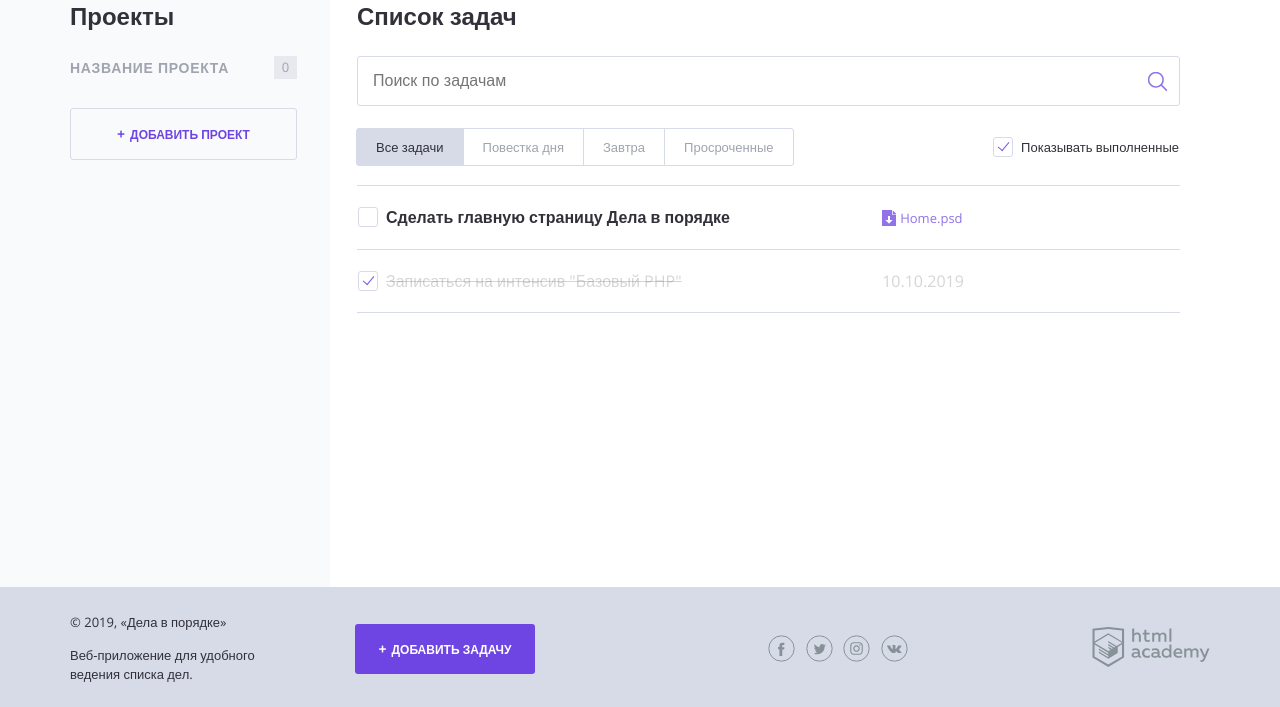
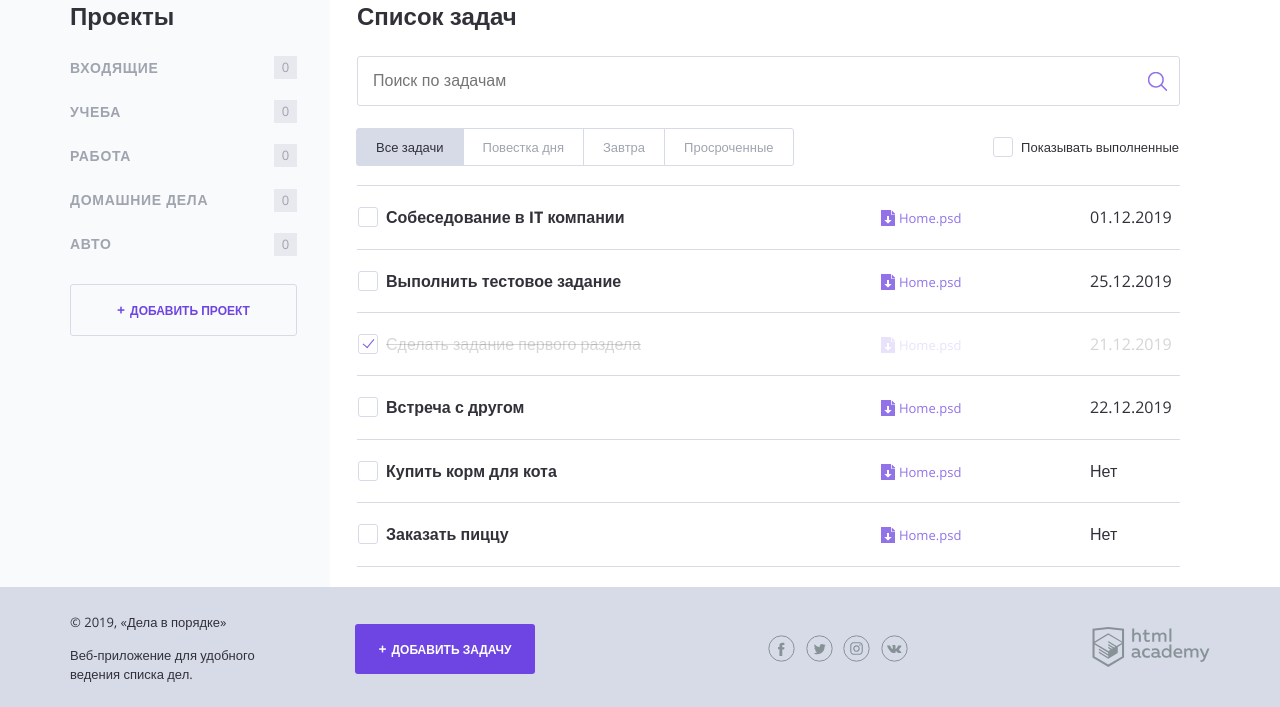
Before and after one commit to nikopol-fw/38064-doingsdone, a PHP site: page / in a window 1280 px wide. Shown: the part 93-800 px from the top of the page. Run offline with PHP 8.4, Linux system fonts and the light colour scheme.

Commit message:
Добавляет вывод массивов с проектами и задачами

```diff
--- a/index.php
+++ b/index.php
@@ -1,6 +1,43 @@
 <?php
 // показывать или нет выполненные задачи
 $show_complete_tasks = rand(0, 1);
+
+
+$projects = ['Входящие', 'Учеба', 'Работа', 'Домашние дела', 'Авто'];
+
+$tasks = [
+    [
+        'title' => 'Собеседование в IT компании',
+        'done_date' => '01.12.2019',
+        'category' => 'Работа',
+        'is_done' => false
+    ], [
+        'title' => 'Выполнить тестовое задание',
+        'done_date' => '25.12.2019',
+        'category' => 'Работа',
+        'is_done' => false
+    ], [
+        'title' => 'Сделать задание первого раздела',
+        'done_date' => '21.12.2019',
+        'category' => 'Учеба',
+        'is_done' => true
+    ], [
+        'title' => 'Встреча с другом',
+        'done_date' => '22.12.2019',
+        'category' => 'Входящие',
+        'is_done' => false
+    ], [
+        'title' => 'Купить корм для кота',
+        'done_date' => 'Нет',
+        'category' => 'Домашние дела',
+        'is_done' => false
+    ], [
+        'title' => 'Заказать пиццу',
+        'done_date' => 'Нет',
+        'category' => 'Домашние дела',
+        'is_done' => false
+    ]
+];
 ?>
 <!DOCTYPE html>
 <html lang="ru">
@@ -46,10 +83,12 @@ $show_complete_tasks = rand(0, 1);
 
                 <nav class="main-navigation">
                     <ul class="main-navigation__list">
+                    <?php foreach ($projects as $value): ?>
                         <li class="main-navigation__list-item">
-                            <a class="main-navigation__list-item-link" href="#">Название проекта</a>
+                            <a class="main-navigation__list-item-link" href="#"><?= $value; ?></a>
                             <span class="main-navigation__list-item-count">0</span>
                         </li>
+                    <?php endforeach; ?>
                     </ul>
                 </nav>
 
@@ -76,18 +115,21 @@ $show_complete_tasks = rand(0, 1);
 
                     <label class="checkbox">
                         <!--добавить сюда аттрибут "checked", если переменная $show_complete_tasks равна единице-->
-                        <input class="checkbox__input visually-hidden show_completed" type="checkbox"<?php if ($show_complete_tasks):
-                            ?> checked<?php endif; ?>>
+                        <input class="checkbox__input visually-hidden show_completed" type="checkbox">
                         <span class="checkbox__text">Показывать выполненные</span>
                     </label>
                 </div>
 
                 <table class="tasks">
-                    <tr class="tasks__item task">
+                <?php foreach ($tasks as $key => $value): ?>
+                    <?php if ($show_complete_tasks === 1 || ($show_complete_tasks === 0 && $value['is_done'] === false)): ?>
+                    <tr class="tasks__item task<?php
+                        if ($value['is_done'] === true): ?><?= ' task--completed'; ?><? endif; ?>">
                         <td class="task__select">
                             <label class="checkbox task__checkbox">
-                                <input class="checkbox__input visually-hidden task__checkbox" type="checkbox" value="1">
-                                <span class="checkbox__text">Сделать главную страницу Дела в порядке</span>
+                                <input class="checkbox__input visually-hidden task__checkbox" type="checkbox" value="1"<?php
+                                    if ($value['is_done'] === true): ?><?= ' checked'; ?><?php endif; ?>>
+                                <span class="checkbox__text"><?= $value['title']; ?></span>
                             </label>
                         </td>
 
@@ -95,22 +137,10 @@ $show_complete_tasks = rand(0, 1);
                             <a class="download-link" href="#">Home.psd</a>
                         </td>
 
-                        <td class="task__date"></td>
-                    </tr>
-                    <?php if ($show_complete_tasks): ?>
-                    <tr class="tasks__item task task--completed">
-                        <td class="task__select">
-                            <label class="checkbox task__checkbox">
-                                <input class="checkbox__input visually-hidden" type="checkbox" checked>
-                                <span class="checkbox__text">Записаться на интенсив "Базовый PHP"</span>
-                            </label>
-                        </td>
-                        <td class="task__date">10.10.2019</td>
-
-                        <td class="task__controls">
-                        </td>
+                        <td class="task__date"><?= $value['done_date']; ?></td>
                     </tr>
                     <?php endif; ?>
+                <?php endforeach; ?>
                 </table>
             </main>
         </div>
```
